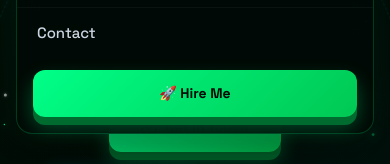
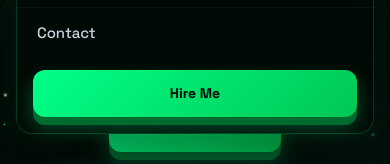
Before and after one commit to krishnakumardev363/kkPortfolio, a React (Vite) app in the folder frontend/: page / in a window 390 px wide. Both pictures are taken after a click on the button 345 px from the left and 37 px from the top of the page. Shown: the part 327-491 px from the top of the page. Built offline with nearby package versions, Linux system fonts and the light colour scheme; no server answers.

Commit message:
Initial commit7

```diff
--- a/frontend/src/components/Navbar.jsx
+++ b/frontend/src/components/Navbar.jsx
@@ -158,7 +158,7 @@ const Navbar = () => {
               padding: '13px 24px', borderRadius: '12px',
               fontSize: '14px', textDecoration: 'none',
             }}>
-              🚀 Hire Me
+               Hire Me
             </a>
           </div>
 
```
